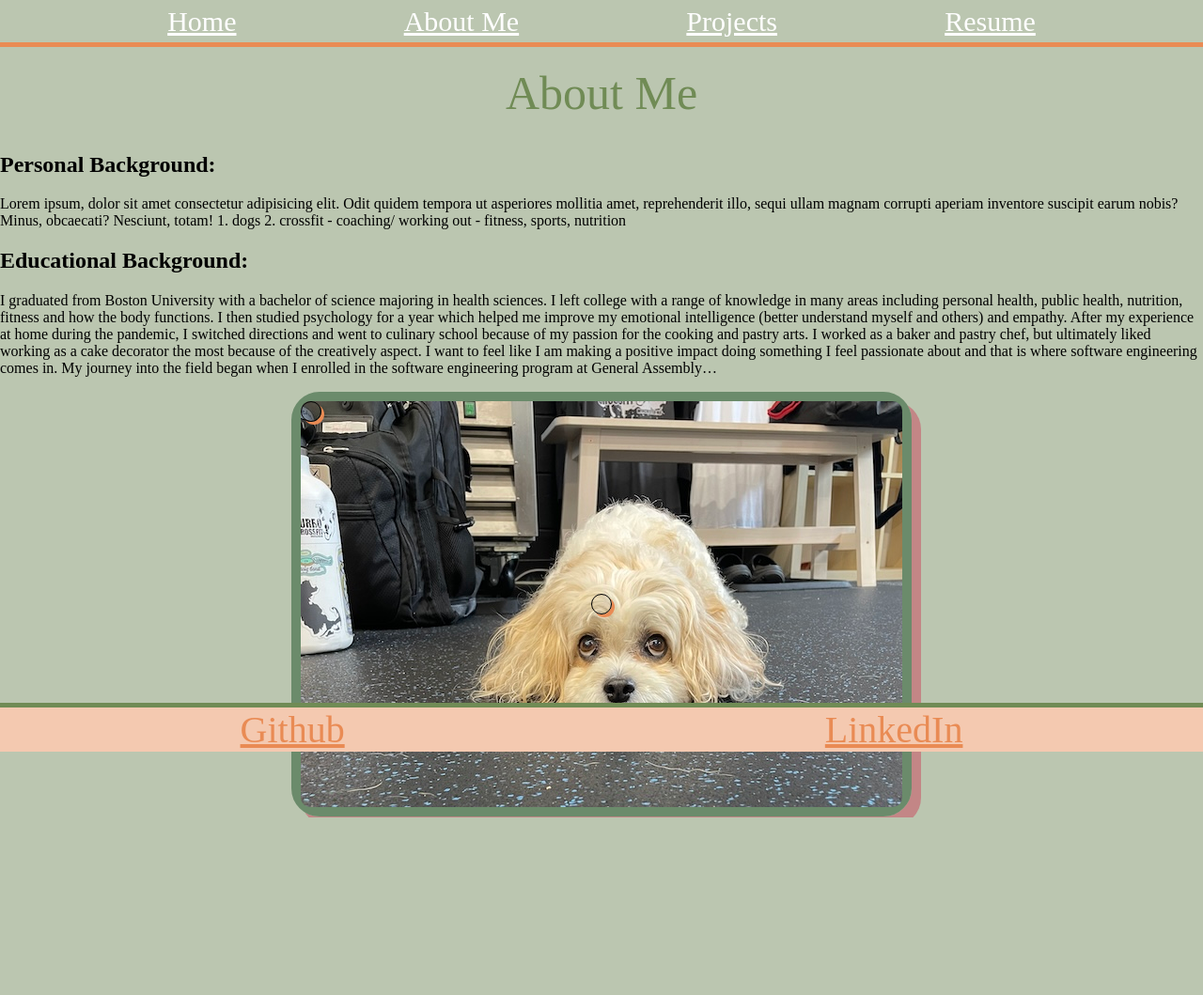
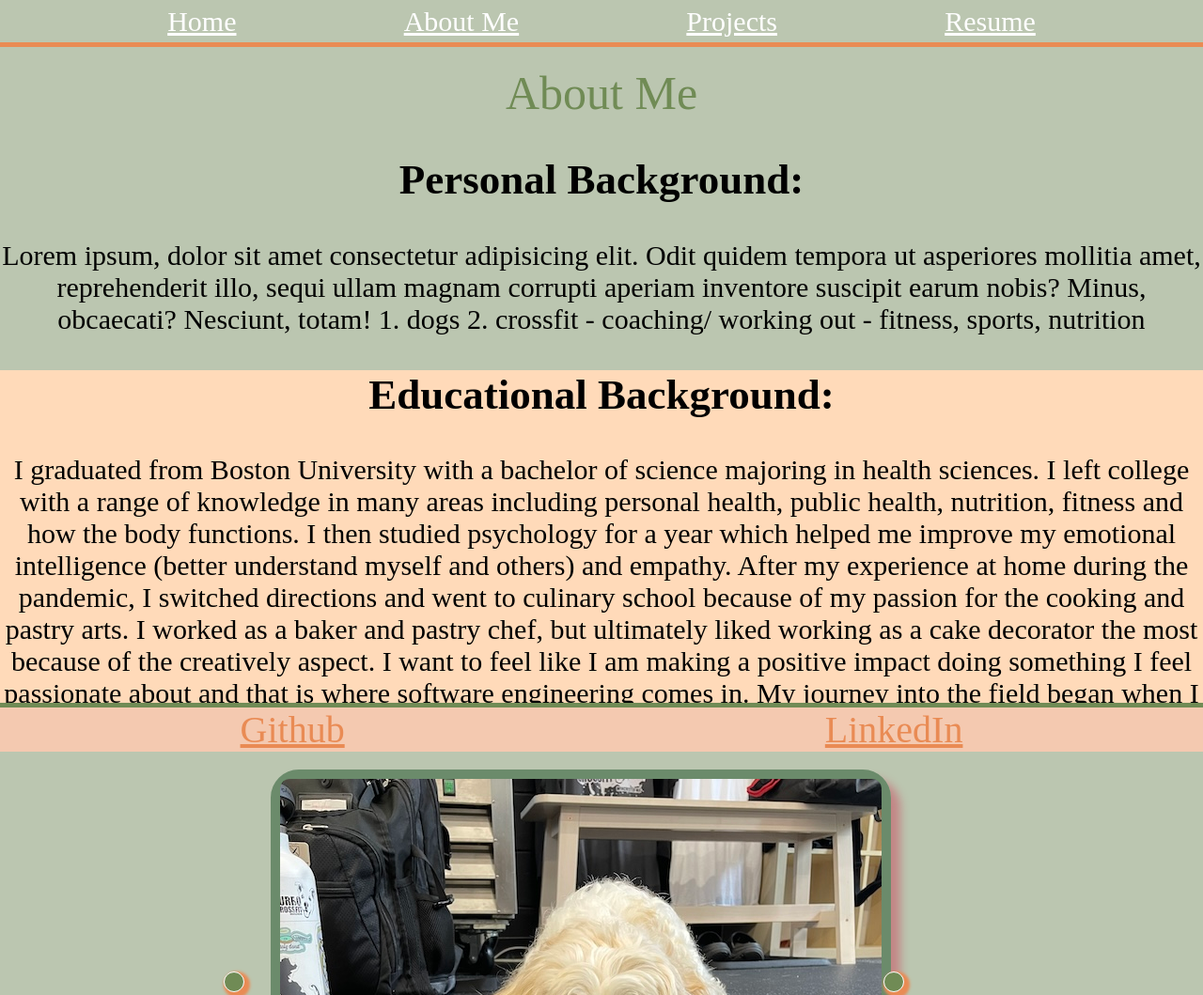
Before and after one commit to jpantano30/Jena-Pantano-Portfolio, a plain HTML site: page About Me/index.html in a window 1280 px wide. Shown: the top 1059 px of the page at 94% size. Before the commit the page ends 870 px from the top, so only its background shows below. Drawn offline with Linux system fonts and the light colour scheme; some icons are missing; a web font is replaced by a local one.

Commit message:
css and fixed carousel

```diff
--- a/About Me/index.html
+++ b/About Me/index.html
@@ -20,14 +20,14 @@
     </nav>
     <div class="AbMe">
         <h1>About Me</h1>
-            <div class="PersonalBckgrd"></div>
+            <div class="PersonalBckgrd">
                 <h2>Personal Background: </h2>
                     <p> Lorem ipsum, dolor sit amet consectetur adipisicing elit. Odit quidem tempora ut asperiores mollitia amet, reprehenderit illo, sequi ullam magnam corrupti aperiam inventore suscipit earum nobis? Minus, obcaecati? Nesciunt, totam!
                         1. dogs
                         2. crossfit - coaching/ working out - fitness, sports, nutrition
                     </p>
                 </div>
-            <div class="EdBckgrd"></div>
+            <div class="EdBckgrd">
                 <h2>Educational Background: </h2>
                     <p>I graduated from Boston University with a bachelor of science majoring in health sciences. I left college with a range of knowledge in many areas including personal health, public health, nutrition, fitness and how the body functions. I then studied psychology for a year which helped me improve my emotional intelligence (better understand myself and others) and empathy. After my experience at home during the pandemic, I switched directions and went to culinary school because of my passion for the cooking and pastry arts. I worked as a baker and pastry chef, but ultimately liked working as a cake decorator the most because of the creatively aspect. I want to feel like I am making a positive impact doing something I feel passionate about and that is where software engineering comes in. My journey into the field began when I enrolled in the software engineering program at General Assembly…
                     </p>
@@ -35,10 +35,6 @@
     </div>
     <div class="container">
         <div class="carousel-container">
-            <div class="Btn prev">
-                <span class="lnr lnr-chevron-left"></span>
-                <!-- from linearicons icon font -->
-            </div>
             <div class="carousel-images"></div>
                     <img src="/Other Files/IMG_2874.jpeg" alt="Jena" class="images">
                     <img src="/Other Files/IMG_1026.JPG" alt="Jena's dog, Paisley." class="images">
@@ -46,6 +42,10 @@
                     <img src="/Other Files/IMG_1943.jpeg" alt="Jena's healthy cooking." class="images">
                     <img src="/Other Files/ItalyPhoto.JPG" alt="Jena's culinary school graduation." class="images">
                     <img src="/Other Files/IMG_1467.jpeg" alt="Jena's work as a cake decorator." class="images">
+            </div>
+            <div class="Btn prev">
+                <span class="lnr lnr-chevron-left"></span>
+                <!-- from linearicons icon font -->
             </div>
             <div class="Btn nxt">
                 <span class="lnr lnr-chevron-right"></span>
--- a/About Me/styles.css
+++ b/About Me/styles.css
@@ -56,6 +56,22 @@ h1 {
     margin-top: 70px;
     color: var(--dark-sage)
 }
+.PersonalBckgrd {
+    text-align: center;
+    font-family: azote, serif;
+    font-weight: 300;
+    font-style: normal;
+    font-size: 30px;
+}
+.EdBckgrd {
+    background-color: peachpuff;
+    border: ;
+    text-align: center;
+    font-family: azote, serif;
+    font-weight: 300;
+    font-style: normal;
+    font-size: 30px;
+}
 .container {
     display: flex;
     align-items: center;
@@ -67,7 +83,13 @@ h1 {
     border: 10px solid rgb(107, 139, 107);
     border-radius: 30px;
     box-sizing: border-box;
-    box-shadow: 10px 10px rgb(195, 134, 134);
+    box-shadow: 10px 10px 10px rgb(195, 134, 134);
+}
+.carousel-container:hover {
+    border: 10px solid rgb(195, 134, 134);
+    border-radius: 30px;
+    box-sizing: border-box;
+    box-shadow: 10px 10px 10px 10px rgb(107, 139, 107);
 }
 .carousel-images {
     width: 100%;
@@ -84,27 +106,37 @@ h1 {
 }
 
 .prev, .nxt {
-    border: .5px solid black;
-    color: black;
+    border: .5px solid white;
+    background-color: var(--dark-sage);
+    color: white;
+    font-size: 20px;
     padding: 10px;
     border-radius: 50px;
     /* text-align: center; */
-    box-shadow: 3px 3px var(--dark-peach);
+    box-shadow: 3px 3px 3px 3px var(--dark-peach);
     z-index: 1;
-    position: absolute;
+}
+.prev{
+    position: relative;
+    right: 710px;
+}
+
+.nxt {
+    position: relative;
+    right: 30px;
 }
 
 .prev:hover {
     cursor: w-resize;
-    background: black;
-    box-shadow: 3px 3px peachpuff;
-    color: white;
+    background: var(--peach);
+    box-shadow: 3px 3px 3px 3px peachpuff;
+    color: var(--dark-sage);
 }
 .nxt:hover {
     cursor: e-resize;
-    background: black;
-    box-shadow: 3px 3px peachpuff;
-    color: white;
+    background: var(--light-peach);
+    box-shadow: 3px 3px 3px 3px peachpuff;
+    color: var(--peach);
 }
 
 footer {
```
